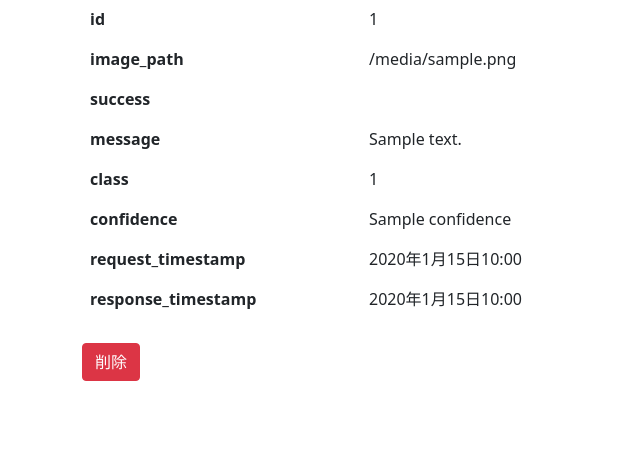
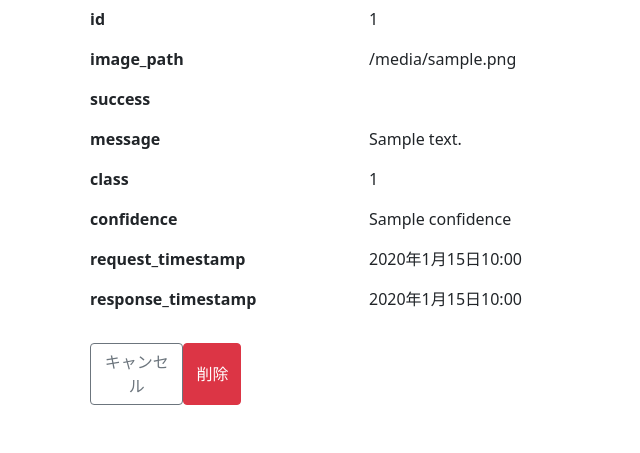
Before and after one commit to gichicoco/ai_analysis_heroku, a Django app: template analysis/templates/analysis/analysis_delete.html in a window 1280 px wide. Shown: the part 180-633 px from the top of the page, without its empty margins (0-640 px from the left). Run offline with Django 4.2, Linux system fonts and the light colour scheme; the template is opened without the code that fills it: most values are stand-ins (such as "Sample title", 1, 10 or a date in 2020); data that the repository does not hold is empty.

Commit message:
ボタン追加

```diff
--- a/analysis/templates/analysis/analysis_delete.html
+++ b/analysis/templates/analysis/analysis_delete.html
@@ -40,5 +40,8 @@
   </table>
   <form action="{% url 'analysis_delete' id %}" method="post">
   {% csrf_token %}
-  <input type="submit" value="削除" class="btn btn-danger mt-2">
+  <div class="d-flex justify-content-between p-2" style="width:15%">
+      <button type="button" class="btn btn-outline-secondary" onclick="location.href='{% url 'top' %}'">キャンセル</button>
+      <input type="submit" value="削除" class="btn btn-danger">
+  </div>
 {% endblock %}
--- a/analysis/templates/analysis/analysis_new.html
+++ b/analysis/templates/analysis/analysis_new.html
@@ -13,7 +13,7 @@
       </tr>
     </table>
     <p class="mt-4" style="color:blue">拡張子は .jpg と .png のみ有効</p>
-      <button type="submit" class="btn btn-primary mt-4">送信</button>
+    <button type="submit" class="btn btn-primary mt-4">送信</button>
   </form>
 </div>
 {% endblock %}
--- a/analysis/templates/analysis/analysis_result.html
+++ b/analysis/templates/analysis/analysis_result.html
@@ -43,4 +43,8 @@
       <td>{{ analysis.response_timestamp }}</td>
     </tr>
   </table>
+  <div class="d-flex justify-content-between p-3" style="width:20%">
+    <button type="button" class="btn btn-outline-dark" onclick="location.href='{% url 'top' %}'">TOPへ</button>
+    <button type="button" class="btn btn-outline-success" onclick="location.href='{% url 'analysis_new' %}'">続けて分析</button>
+  </div>
 {% endblock %}
```
